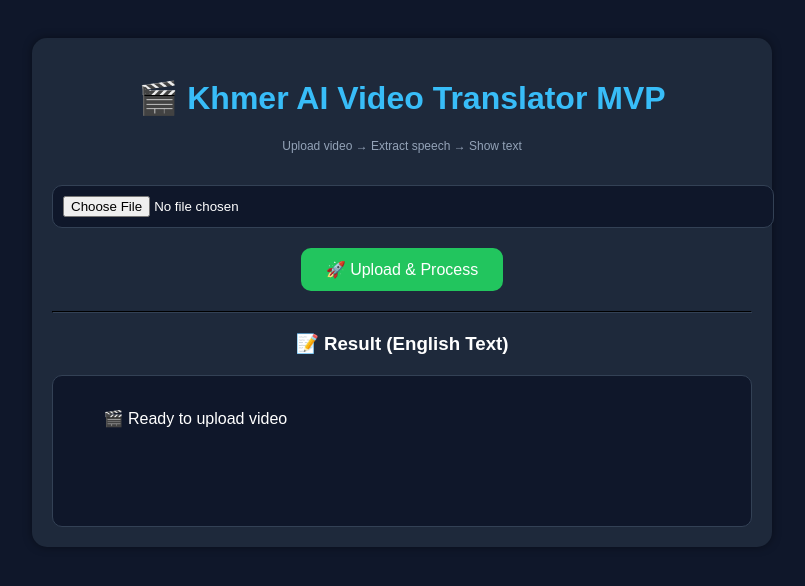
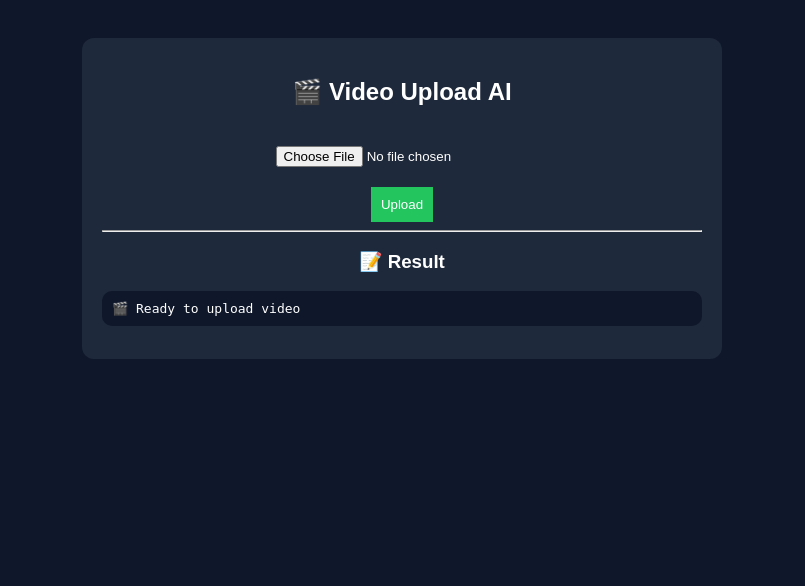
Before and after one commit to anrachana28-del/Ai-tran, a Flask app: page / in a window 1280 px wide. Shown: the top 586 px of the page, without its empty margins (238-1043 px from the left). Run offline with Flask 3, Linux system fonts and the light colour scheme.

Commit message:
Update index.html

```diff
--- a/templates/index.html
+++ b/templates/index.html
@@ -1,8 +1,8 @@
 <!DOCTYPE html>
-<html lang="en">
+<html>
 <head>
 <meta charset="UTF-8">
-<title>Khmer AI Video Translator MVP</title>
+<title>Khmer AI Translator</title>
 
 <style>
 body{
@@ -13,86 +13,52 @@ body{
     padding:30px;
 }
 
-.container{
-    max-width:700px;
+.box{
+    max-width:600px;
     margin:auto;
     background:#1e293b;
     padding:20px;
-    border-radius:15px;
-    box-shadow:0 0 10px rgba(0,0,0,0.4);
+    border-radius:12px;
 }
 
-h1{
-    color:#38bdf8;
-}
-
-input{
-    margin:20px 0;
+input, button{
     padding:10px;
-    width:100%;
-    background:#0f172a;
-    color:white;
-    border:1px solid #334155;
-    border-radius:10px;
+    margin-top:10px;
 }
 
 button{
-    padding:12px 25px;
     background:#22c55e;
     color:white;
     border:none;
-    border-radius:10px;
     cursor:pointer;
-    font-size:16px;
 }
 
-button:hover{
-    background:#16a34a;
-}
-
-.result{
-    margin-top:20px;
-    padding:15px;
+pre{
+    text-align:left;
     background:#0f172a;
-    border:1px solid #334155;
+    padding:10px;
     border-radius:10px;
-    min-height:120px;
-    text-align:left;
-    white-space:pre-wrap;
-}
-
-.small{
-    font-size:12px;
-    color:#94a3b8;
 }
 </style>
 
 </head>
 <body>
 
-<div class="container">
+<div class="box">
 
-    <h1>🎬 Khmer AI Video Translator MVP</h1>
+    <h2>🎬 Video Upload AI</h2>
 
-    <p class="small">
-        Upload video → Extract speech → Show text
-    </p>
-
-    <!-- Upload Form -->
     <form action="/upload" method="post" enctype="multipart/form-data">
-        <input type="file" name="video" accept="video/*" required>
+        <input type="file" name="video" required>
         <br>
-        <button type="submit">🚀 Upload & Process</button>
+        <button type="submit">Upload</button>
     </form>
 
-    <hr style="margin:20px 0; border-color:#334155;">
+    <hr>
 
-    <!-- Result -->
-    <h3>📝 Result (English Text)</h3>
+    <h3>📝 Result</h3>
 
-    <div class="result">
-        {{ text }}
-    </div>
+    <pre>{{ text }}</pre>
 
 </div>
 
```
